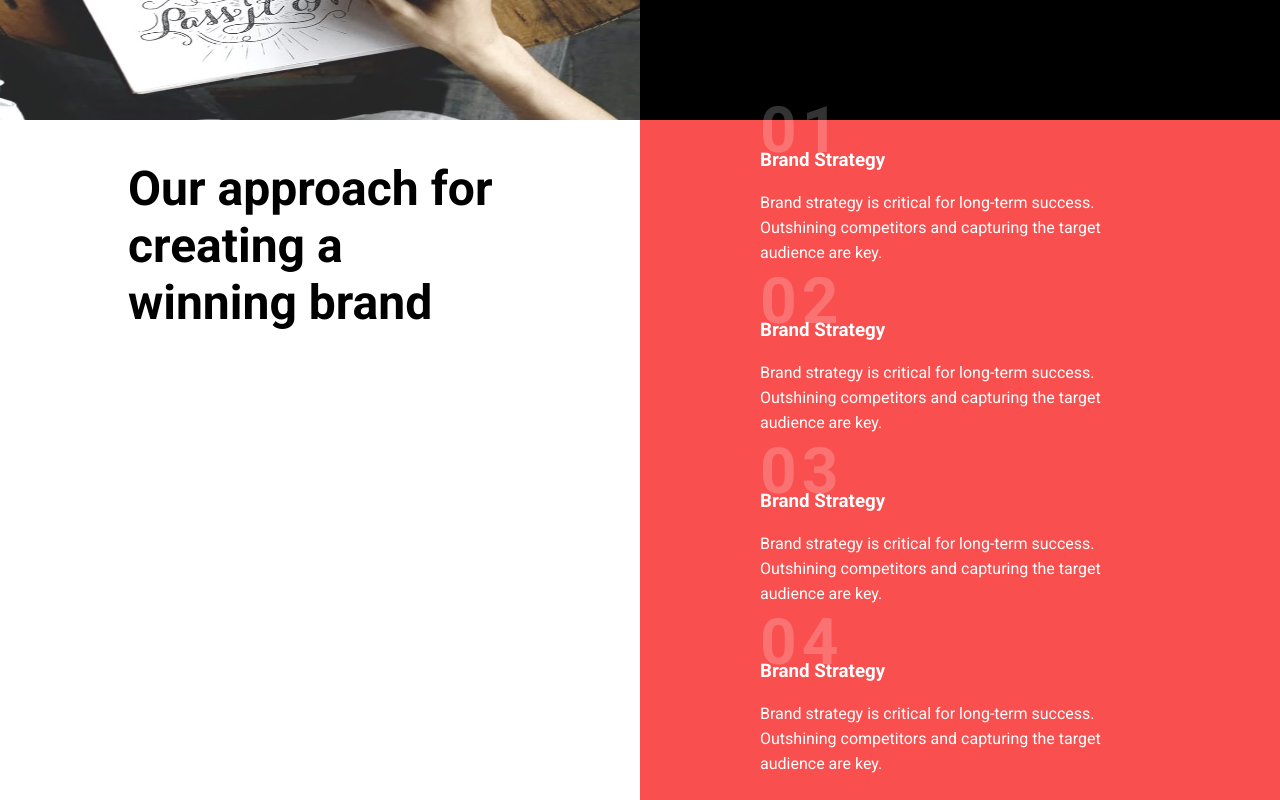
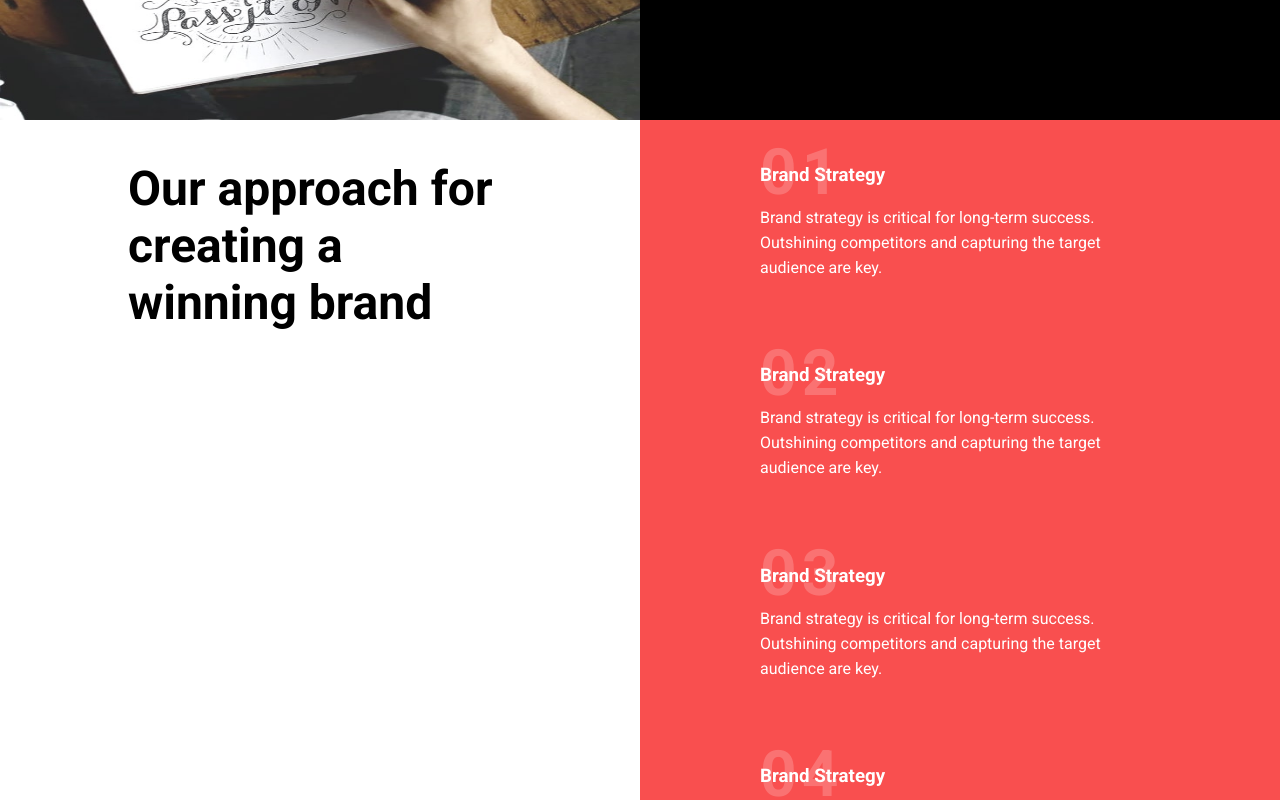
Before and after one commit to adavidarevalo/Test1, a Next.js app: page / in a window 1280 px wide. Shown: the part 1060-1860 px from the top of the page. Built offline with nearby package versions, Linux system fonts and the light colour scheme; no server answers.

Commit message:
Resolve the test

```diff
--- a/src/styles/home.css
+++ b/src/styles/home.css
@@ -54,13 +54,12 @@
 .OurApproach > div > div{
     max-width: 400px;
     position: relative;
-    padding-block: 25px;
 }
 .Approach-Number{
     position: absolute;
     font-size: 4rem;
     margin: 0px;
-    top: -2px;
+    top: 40px;
     font-weight: 900;
     letter-spacing: 5px;
     color: #ffffff33;
@@ -139,7 +138,7 @@ p{
         color: white;
     }
     .OurApproach >div > div {
-        padding-block: 10px;
+        padding-block: 25px;
         width: 80%;
         margin: 0 auto;
     }
```
